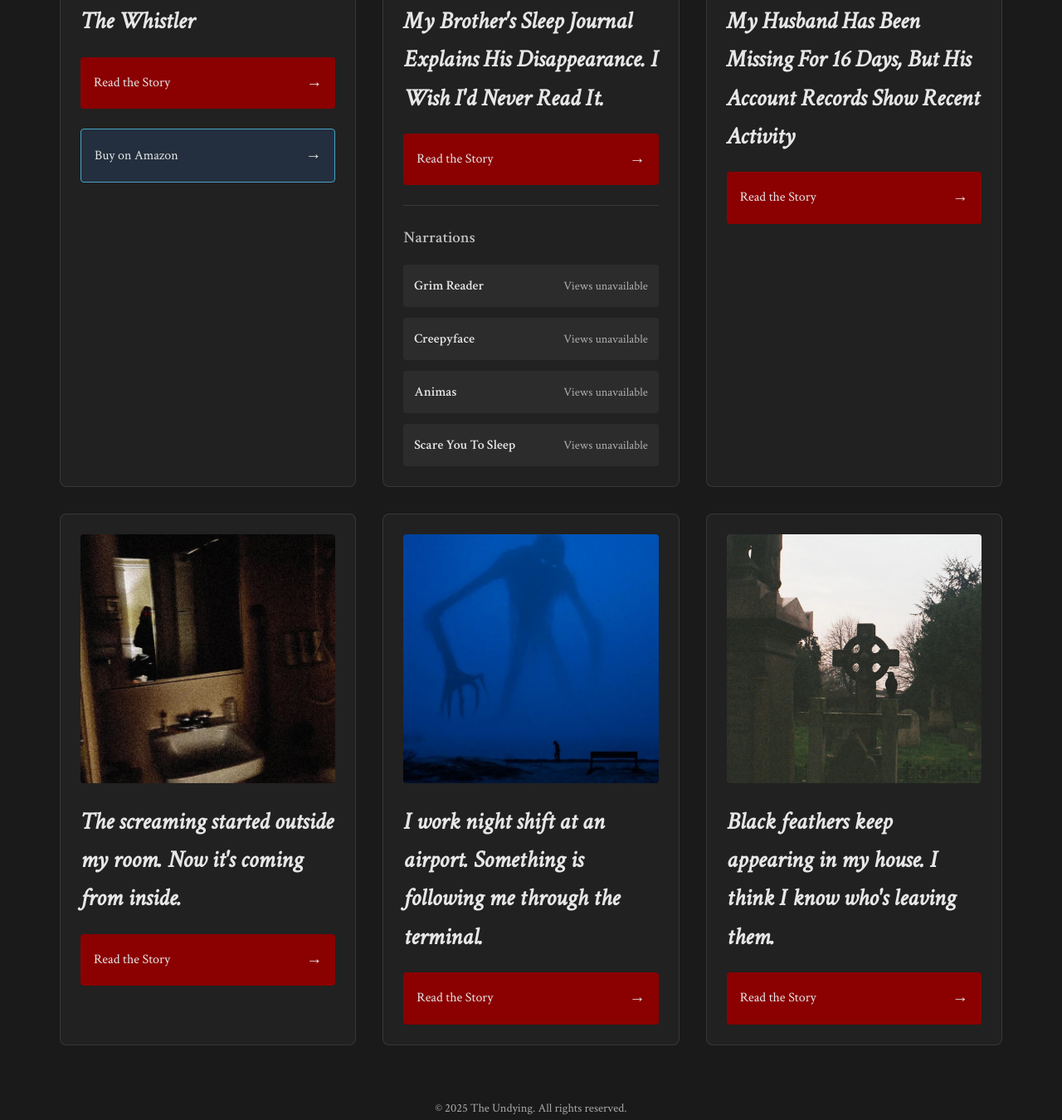
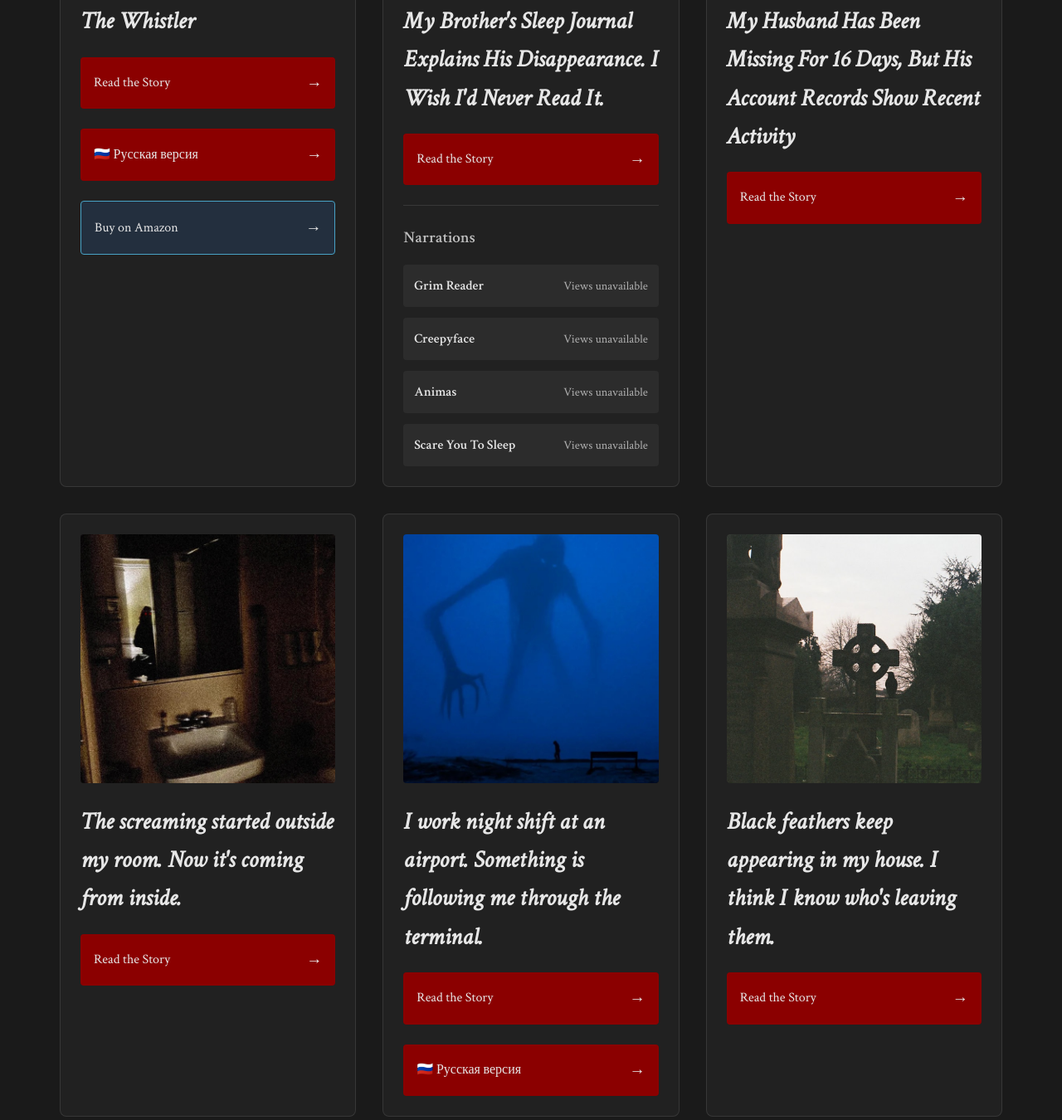
Before and after one commit to javierivero1337/undying, a plain HTML site: page index.html in a window 1280 px wide. Shown: the part 552-1902 px from the top of the page at 83% size. Drawn offline with Linux system fonts and the light colour scheme; no server answers.

Commit message:
Add Russian translations for The Whistler and Airport stories

```diff
--- a/index.html
+++ b/index.html
@@ -36,6 +36,10 @@
                     <div class="story-links">
                         <a href="https://telegra.ph/The-Whistler-11-13" class="primary-link">
                             <span class="link-text">Read the Story</span>
+                            <span class="link-icon">→</span>
+                        </a>
+                        <a href="https://telegra.ph/Svistun-11-13" class="primary-link">
+                            <span class="link-text">🇷🇺 Русская версия</span>
                             <span class="link-icon">→</span>
                         </a>
                         <a href="https://a.co/d/8xWsyDv" class="primary-link amazon-link">
@@ -116,6 +120,11 @@
                             <span class="link-text">Read the Story</span>
                             <span class="link-icon">→</span>
                         </a>
+                        <a href="https://telegra.ph/YA-rabotayu-v-nochnuyu-smenu-v-aehroportu-CHto-to-presleduet-menya-po-terminalu-06-18" class="primary-link">
+                            <span class="link-text">🇷🇺 Русская версия</span>
+                            <span class="link-icon">→</span>
+                        </a>
+
                     </div>
                 </article>
 
```
